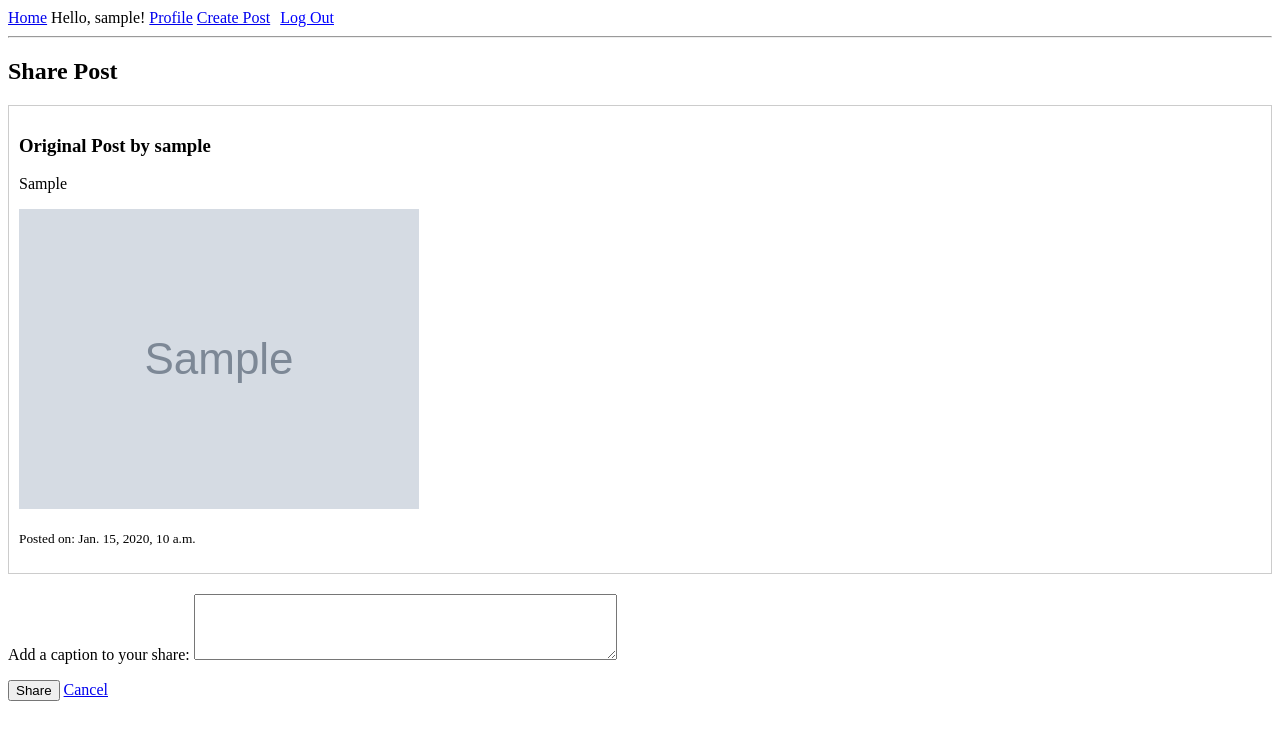
After one commit to Hyunlai/projectobjor, a Django app: page /posts/share/1/ in a window 1280 px wide. The commit adds this page. Shown: the top 740 px of the page. Run offline with Django 5.2, Linux system fonts and the light colour scheme; a user stored in the database is signed in; tables that the repository leaves empty hold one stand-in row (values such as "Sample post"); grey boxes marked "Sample" are stand-in pictures.

Commit message:
Feat: Post Sharing

```diff
--- a/Posts/models.py
+++ b/Posts/models.py
@@ -13,11 +13,17 @@ class Post(models.Model):
     image = models.ImageField(upload_to='post_images/')
     caption = models.TextField()
     created_at = models.DateTimeField(auto_now_add=True)
-
     visibility = models.CharField(
         max_length=10,
         choices=VISIBILITY_CHOICES,
         default='PUBLIC',
+    )
+    original_post = models.ForeignKey(
+        'self',
+        on_delete=models.SET_NULL,
+        null=True,
+        blank=True,
+        related_name='shared_posts'
     )
 
     def __str__(self):
--- a/Posts/urls.py
+++ b/Posts/urls.py
@@ -4,6 +4,7 @@ from . import views
 urlpatterns = [
     path('', views.post_list, name='post_list'),
     path('new/', views.create_post, name='create_post'),
+    path('share/<int:post_id>/', views.share_post, name='share_post'),
     path('edit/<int:post_id>/', views.edit_post, name='edit_post'),
     path('delete/<int:post_id>/', views.delete_post, name='delete_post'),
     path('react/<int:post_id>/<str:reaction_type>/', views.add_reaction, name='add_reaction'),
--- a/Posts/views.py
+++ b/Posts/views.py
@@ -13,15 +13,13 @@ from django.core.files.storage import default_storage
 def post_list(request):
     following_users = Follower.objects.filter(follower=request.user).values_list('following', flat=True)
 
-    public_posts = Post.objects.filter(visibility='PUBLIC')
-    follower_posts = Post.objects.filter(
-        Q(author__in=following_users) & Q(visibility='FOLLOWERS')
-    )
+    posts = Post.objects.filter(
+        Q(visibility='PUBLIC') |
+        Q(author__in=following_users, visibility='FOLLOWERS') |
+        Q(author=request.user)
+    ).order_by('-created_at').prefetch_related('react_set')
 
-    all_posts = list(set(list(public_posts) + list(follower_posts)))
-    all_posts.sort(key=lambda post: post.created_at, reverse=True)
-
-    for post in all_posts:
+    for post in posts:
         reaction_counts = post.react_set.values('type').annotate(count=Count('type'))
         post.reaction_counts = {item['type']: item['count'] for item in reaction_counts}
 
@@ -30,7 +28,7 @@ def post_list(request):
         if user_reaction:
             post.user_reacted_type = user_reaction.type
 
-    return render(request, 'Base/home.html', {'posts': all_posts})
+    return render(request, 'Base/home.html', {'posts': posts})
 
 @login_required
 def create_post(request):
@@ -44,6 +42,24 @@ def create_post(request):
     else:
         form = PostForm()
     return render(request, 'Posts/create_post.html', {'form': form})
+
+@login_required
+def share_post(request, post_id):
+    original_post = get_object_or_404(Post, pk=post_id)
+
+    if request.method == 'POST':
+        caption = request.POST.get('caption', '')
+
+        Post.objects.create(
+            author=request.user,
+            caption=caption,
+            image=original_post.image if original_post.image else None,
+            visibility=original_post.visibility,
+            original_post=original_post
+        )
+        return redirect('post_list')
+
+    return render(request, 'Posts/share_post.html', {'original_post': original_post})
 
 @login_required
 def edit_post(request, post_id):
--- a/templates/Accounts/profile.html
+++ b/templates/Accounts/profile.html
@@ -34,6 +34,10 @@
         <h2>Posts</h2>
         {% for post in posts %}
             <div style="border: 1px solid #ccc; padding: 10px; margin-bottom: 20px;">
+                {% if post.original_post %}
+                    <p>Shared from <a href="{% url 'profile' username=post.original_post.author.username %}">{{ post.original_post.author.username }}'s</a> post.</p>
+                {% endif %}
+
                 {% if post.image %}
                     <img src="{{ post.image.url }}" style="max-width: 100%; height: auto;">
                 {% endif %}
@@ -59,6 +63,8 @@
                     <a href="{% url 'add_reaction' post.id 'dislike' %}" class="btn btn-primary" style="background-color: {% if post.user_reacted_type == 'dislike' %}black{% endif %};">Dislike</a>
                 </div>
 
+                <a href="{% url 'share_post' post.id %}">Share</a>
+
                 <div style="margin-top: 15px;">
                     <details>
                         <summary><h4>View Reactions</h4></summary>
--- a/templates/Posts/post_list.html
+++ b/templates/Posts/post_list.html
@@ -4,11 +4,17 @@
     <h2>Latest Posts</h2>
     {% for post in posts %}
         <div style="border: 1px solid #ccc; padding: 10px; margin-bottom: 20px;">
+            {% if post.original_post %}
+                <p>Shared from <a href="{% url 'profile' username=post.original_post.author.username %}">{{ post.original_post.author.username }}'s</a> post.</p>
+            {% endif %}
+
             <p>Posted by {{ post.author.username }} on {{ post.created_at|date:"F j, Y, P" }}</p>
             {% if post.image %}
                 <img src="{{ post.image.url }}" style="max-width: 100%; height: auto;">
             {% endif %}
             <p>{{ post.caption }}</p>
+
+            <a href="{% url 'share_post' post.id %}">Share</a>
         </div>
     {% empty %}
         <p>No posts to display yet.</p>
--- /dev/null
+++ b/templates/Posts/share_post.html
@@ -0,0 +1,23 @@
+{% extends 'base.html' %}
+
+{% block content %}
+    <h2>Share Post</h2>
+    <div style="border: 1px solid #ccc; padding: 10px; margin-bottom: 20px;">
+        <h3>Original Post by {{ original_post.author.username }}</h3>
+        <p>{{ original_post.caption }}</p>
+        {% if original_post.image %}
+            <img src="{{ original_post.image.url }}" alt="Original Post Image" style="max-width: 100%;">
+        {% endif %}
+        <p><small>Posted on: {{ original_post.created_at }}</small></p>
+    </div>
+
+    <form method="post">
+        {% csrf_token %}
+        <p>
+            <label for="id_caption">Add a caption to your share:</label>
+            <textarea name="caption" id="id_caption" rows="4" cols="50"></textarea>
+        </p>
+        <button type="submit">Share</button>
+        <a href="{% url 'home' %}">Cancel</a>
+    </form>
+{% endblock %}
```
Also changed, not shown: Posts/migrations/0003_post_original_post.py (added).
